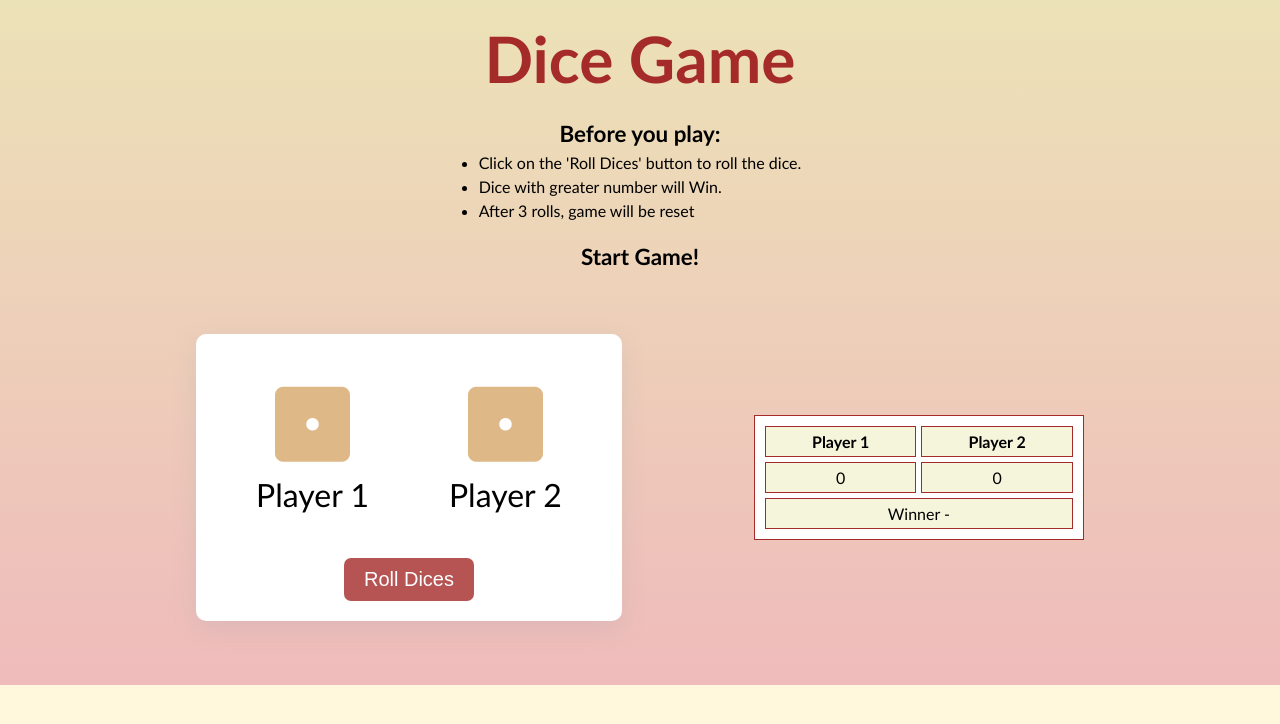
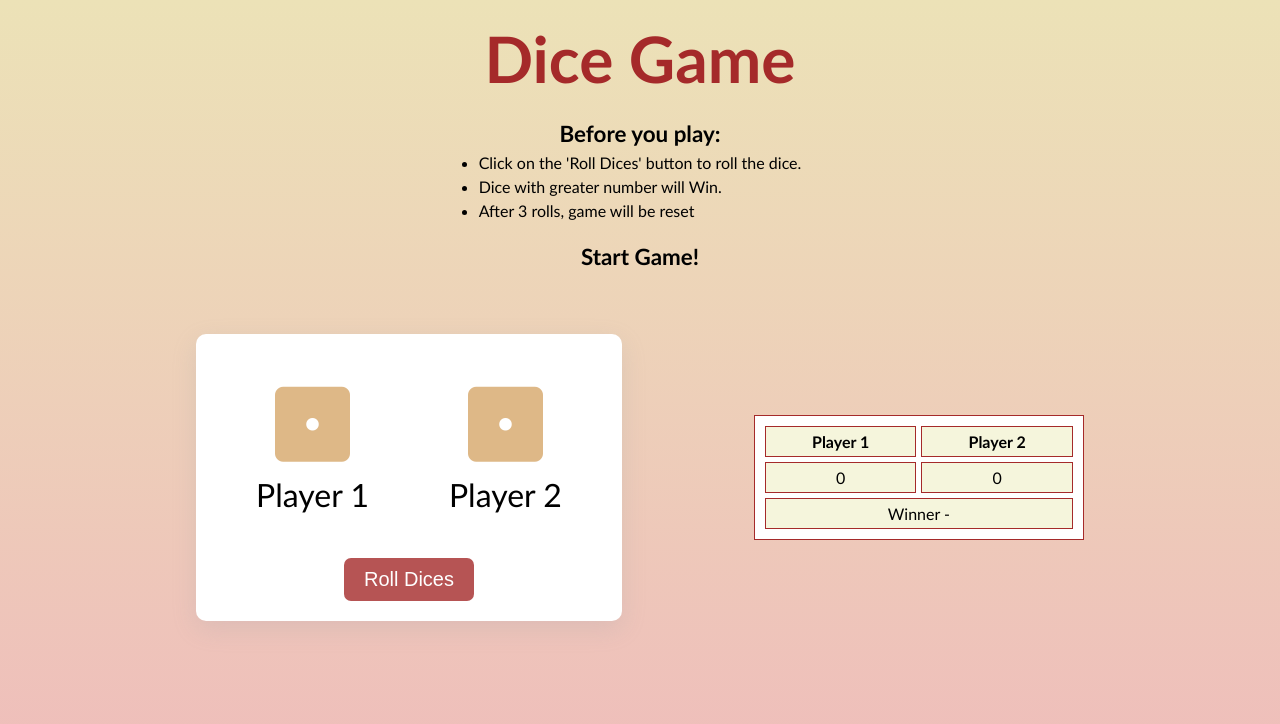
Before and after one commit to priyanshi1282/dice-game, a plain HTML site: page index.html in a window 1280 px wide. Drawn offline with nearby package versions, Linux system fonts and the light colour scheme.

Commit message:
Update style.css

```diff
--- a/style.css
+++ b/style.css
@@ -8,7 +8,7 @@ body{
     background-color: cornsilk;
        background-repeat: no-repeat;
     background-size: cover;
-    heigth: 100vh;
+    height: 100vh;
     font-family: 'Gill Sans', 'Gill Sans MT', Calibri, 'Trebuchet MS', sans-serif;
 }
 h3{
```
